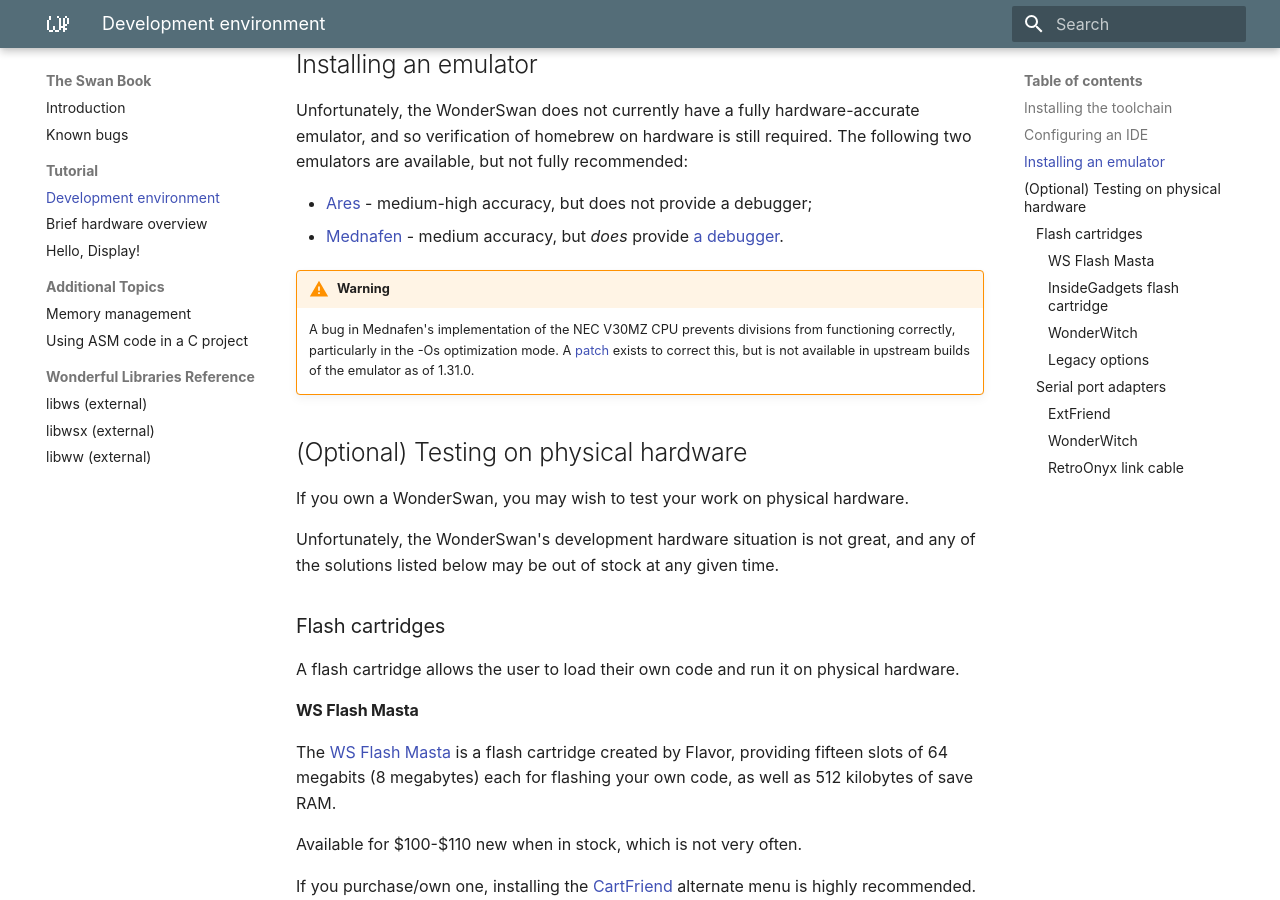
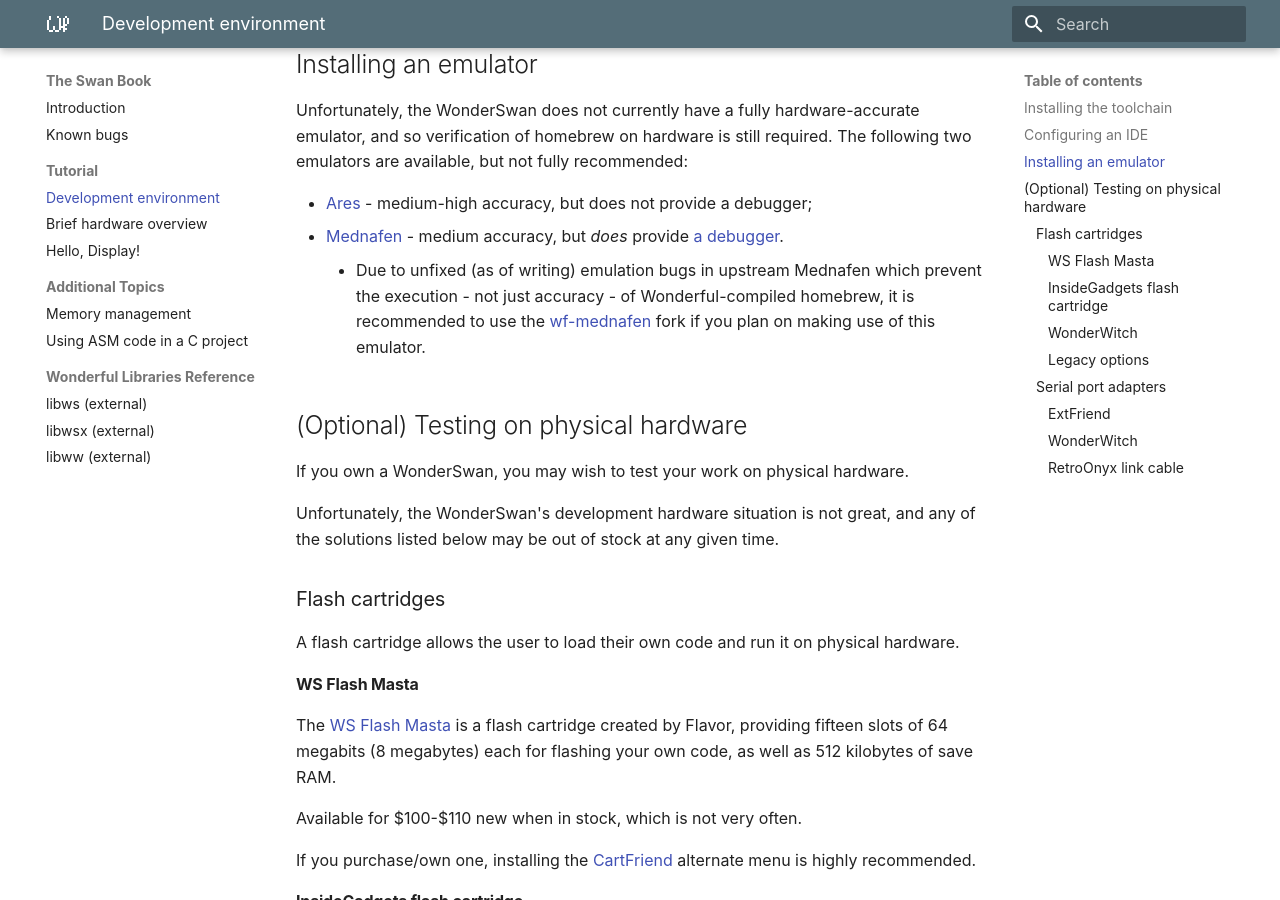
Before and after one commit to Alto-27/target-wswan-guide, an MkDocs documentation site: the page built from docs/tutorial/development-environment.md, in a window 1280 px wide and 900 px high, scrolled down 1535 px. Built offline with MkDocs 1.6.1 and Material for MkDocs 9.7.7, drawn with Linux system fonts in a browser that asks for light colours.

Commit message:
add link to wf-mednafen fork

```diff
--- a/docs/tutorial/development-environment.md
+++ b/docs/tutorial/development-environment.md
@@ -49,10 +49,7 @@ on hardware is still required. The following two emulators are available, but no
 
 * [Ares](https://ares-emu.net/) - medium-high accuracy, but does not provide a debugger;
 * [Mednafen](https://mednafen.github.io/) - medium accuracy, but *does* provide [a debugger](https://mednafen.github.io/documentation/debugger.html).
-
-!!! warning
-    A bug in Mednafen's implementation of the NEC V30MZ CPU prevents divisions from functioning correctly, particularly in the
-    -Os optimization mode. A [patch](https://github.com/WonderfulToolchain/mednafen/commit/a03f4dde4433bab76fb4b323f52a66e130f18501) exists to correct this, but is not available in upstream builds of the emulator as of 1.31.0.
+    * Due to unfixed (as of writing) emulation bugs in upstream Mednafen which prevent the execution - not just accuracy - of Wonderful-compiled homebrew, it is recommended to use the [wf-mednafen](https://github.com/WonderfulToolchain/wf-mednafen/releases) fork if you plan on making use of this emulator.
 
 ## (Optional) Testing on physical hardware
 
```
